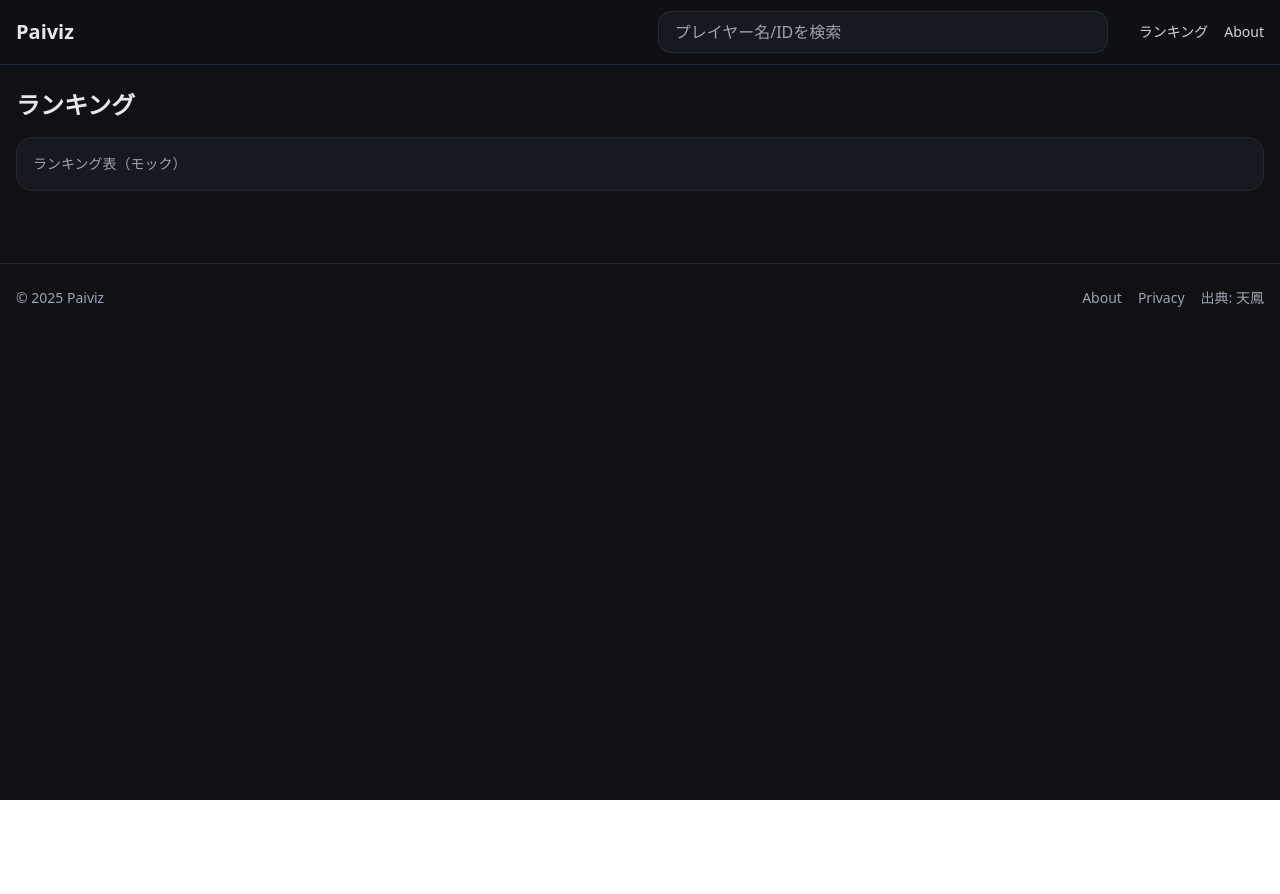
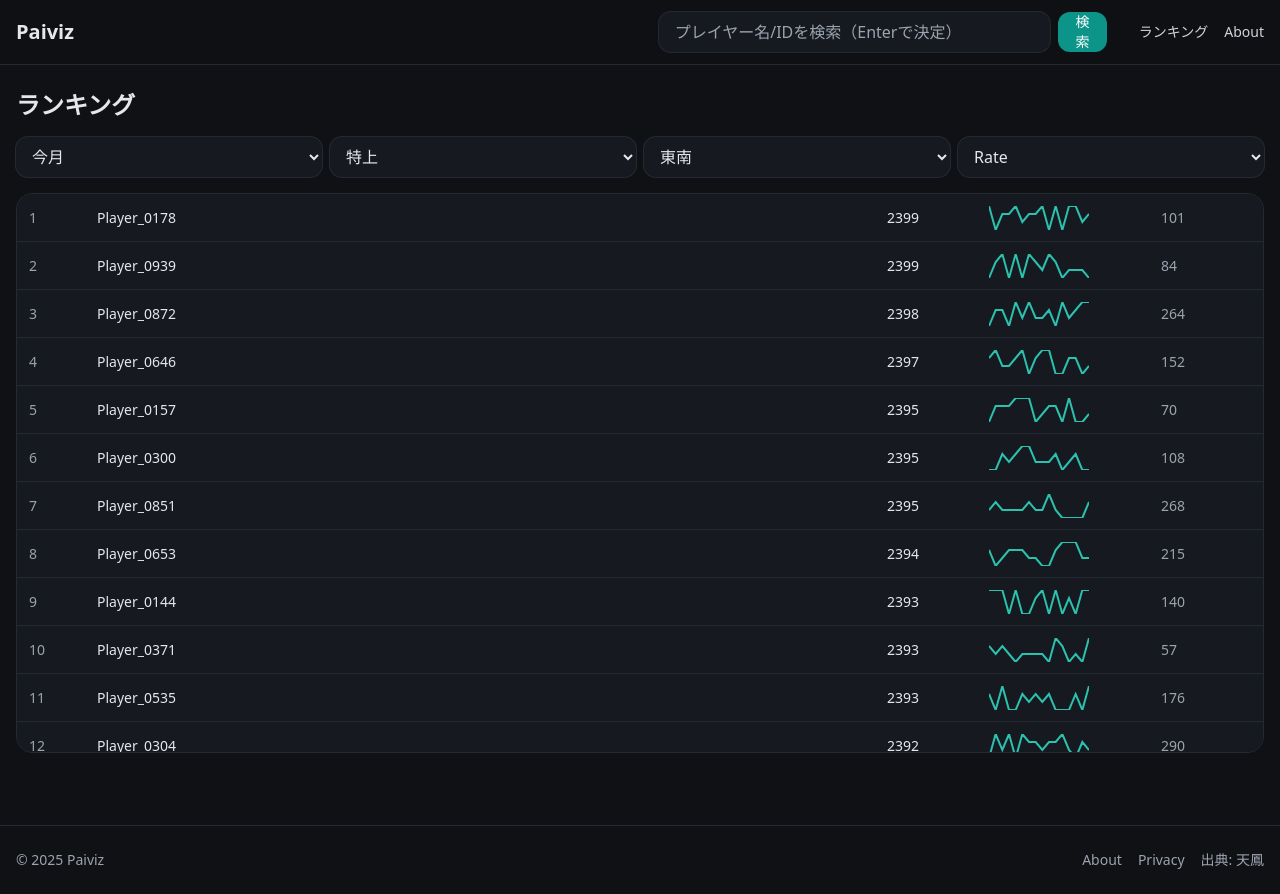
Before and after one commit to RyutaAoyama/paiviz, a Nuxt app: page /rankings in a window 1280 px wide. Before the commit the page ends 800 px from the top, so only its background shows below. Built offline with nearby package versions, Linux system fonts and the light colour scheme.

Commit message:
UI修正

```diff
--- a/components/SearchBox.vue
+++ b/components/SearchBox.vue
@@ -1,14 +1,26 @@
 <template>
-  <div class="relative">
+  <div class="relative flex gap-2">
     <input
       v-model="q"
       class="w-full rounded-xl bg-[#161A20] px-4 py-2 outline-none ring-1 ring-[#242A33]"
-      placeholder="プレイヤー名/IDを検索"
+      placeholder="プレイヤー名/IDを検索（Enterで決定）"
       @keydown.enter="go"
     />
+    <button
+      class="rounded-xl bg-teal-600 px-3 text-sm text-white hover:bg-teal-500"
+      @click="go"
+    >
+      検索
+    </button>
   </div>
 </template>
 <script setup lang="ts">
-const q = ref('')
-const go = () => { if (q.value.trim()) navigateTo(`/player/${encodeURIComponent(q.value.trim())}`) }
+import { ref } from "vue";
+import { navigateTo } from "nuxt/app";
+
+const q = ref("");
+const go = () => {
+  if (q.value.trim())
+    navigateTo(`/player/${encodeURIComponent(q.value.trim())}`);
+};
 </script>
--- /dev/null
+++ b/components/Sparkline.vue
@@ -0,0 +1,45 @@
+<template>
+  <svg
+    :width="width"
+    :height="height"
+    viewBox="0 0 100 24"
+    preserveAspectRatio="none"
+  >
+    <polyline
+      :points="points"
+      fill="none"
+      stroke="currentColor"
+      stroke-width="2"
+      opacity="0.9"
+    />
+  </svg>
+</template>
+<script setup lang="ts">
+import { computed } from "vue";
+
+const props = defineProps<{
+  data: number[];
+  width?: number | string;
+  height?: number | string;
+}>();
+const width = computed(() => props.width ?? 100);
+const height = computed(() => props.height ?? 24);
+const points = computed(() => {
+  if (!props.data?.length) return "";
+  const max = Math.max(...props.data);
+  const min = Math.min(...props.data);
+  const spread = Math.max(1, max - min);
+  return props.data
+    .map((v, i) => {
+      const x = (i / (props.data.length - 1)) * 100;
+      const y = 24 - ((v - min) / spread) * 24;
+      return `${x},${y}`;
+    })
+    .join(" ");
+});
+</script>
+<style scoped>
+svg {
+  display: block;
+}
+</style>
--- /dev/null
+++ b/env.d.ts
@@ -0,0 +1 @@
+/// <reference types="nuxt" />
--- a/pages/player/[name].vue
+++ b/pages/player/[name].vue
@@ -1,6 +1,8 @@
 <template>
   <section class="space-y-6">
-    <h1 class="text-2xl font-bold">{{ decodeURIComponent(route.params.name as string) }}</h1>
+    <h1 class="text-2xl font-bold">
+      {{ decodeURIComponent(route.params.name as string) }}
+    </h1>
     <div class="grid grid-cols-2 gap-4 md:grid-cols-3 lg:grid-cols-5">
       <KpiCard label="和了率" :value="'--%'" />
       <KpiCard label="放銃率" :value="'--%'" />
@@ -9,10 +11,39 @@
       <KpiCard label="平均順位" :value="'--'" />
     </div>
     <AdSlot type="mid" />
-    <div class="rounded-2xl border border-[#242A33] bg-[#161A20] p-8 text-sm text-gray-400">推移チャート（モック）</div>
-    <div class="rounded-2xl border border-[#242A33] bg-[#161A20] p-8 text-sm text-gray-400">直近の対局（モック, ▶公式へ）</div>
+    <div class="rounded-2xl border border-[#242A33] bg-[#161A20] p-4">
+      <div class="mb-2 text-sm text-gray-400">Rate 推移（ダミーデータ）</div>
+      <div style="height: 280px" ref="chartBox"></div>
+    </div>
+    <div
+      class="rounded-2xl border border-[#242A33] bg-[#161A20] p-8 text-sm text-gray-400"
+    >
+      直近の対局（モック, ▶公式へ）
+    </div>
   </section>
 </template>
 <script setup lang="ts">
-const route = useRoute()
+import { useRoute } from "vue-router";
+import { ref, onMounted, onBeforeUnmount } from "vue";
+
+const route = useRoute();
+let chart: any;
+const chartBox = ref<HTMLElement | null>(null);
+onMounted(async () => {
+  const echarts = await import("echarts");
+  if (chartBox.value) {
+    chart = echarts.init(chartBox.value);
+    const x = Array.from({ length: 60 }).map((_, i) => i + 1);
+    const y = x.map((i) => 1800 + Math.sin(i / 6) * 100 + Math.random() * 50);
+    chart.setOption({
+      grid: { left: 32, right: 16, top: 20, bottom: 24 },
+      xAxis: { type: "category", data: x, axisLabel: { color: "#9CA3AF" } },
+      yAxis: { type: "value", axisLabel: { color: "#9CA3AF" } },
+      series: [{ type: "line", data: y, showSymbol: false, smooth: true }],
+    });
+  }
+});
+onBeforeUnmount(() => {
+  chart?.dispose?.();
+});
 </script>
--- a/pages/rankings.vue
+++ b/pages/rankings.vue
@@ -1,6 +1,103 @@
 <template>
   <section class="space-y-4">
     <h1 class="text-2xl font-bold">ランキング</h1>
-    <div class="rounded-2xl border border-[#242A33] bg-[#161A20] p-4 text-sm text-gray-400">ランキング表（モック）</div>
+    <div class="grid grid-cols-2 gap-2 md:grid-cols-4">
+      <select
+        v-model="period"
+        class="rounded-xl bg-[#161A20] px-3 py-2 ring-1 ring-[#242A33]"
+      >
+        <option value="this">今月</option>
+        <option value="prev">先月</option>
+        <option value="all">通期</option>
+      </select>
+      <select
+        v-model="tableType"
+        class="rounded-xl bg-[#161A20] px-3 py-2 ring-1 ring-[#242A33]"
+      >
+        <option>一般</option>
+        <option>上</option>
+        <option>特上</option>
+        <option>鳳凰</option>
+      </select>
+      <select
+        v-model="rule"
+        class="rounded-xl bg-[#161A20] px-3 py-2 ring-1 ring-[#242A33]"
+      >
+        <option>東南</option>
+        <option>東</option>
+      </select>
+      <select
+        v-model="sortKey"
+        class="rounded-xl bg-[#161A20] px-3 py-2 ring-1 ring-[#242A33]"
+      >
+        <option value="rate">Rate</option>
+        <option value="games">対局数</option>
+        <option value="win">勝率</option>
+      </select>
+    </div>
+    <div
+      ref="viewport"
+      class="rounded-2xl border border-[#242A33] bg-[#161A20] text-sm"
+      style="height: 560px; overflow: auto"
+      @scroll="onScroll"
+    >
+      <div :style="{ height: totalHeight + 'px', position: 'relative' }">
+        <div
+          v-for="(row, i) in visibleRows"
+          :key="row.id"
+          class="grid grid-cols-[56px_1fr_90px_160px_90px] items-center gap-3 border-b border-[#242A33]"
+          :style="{
+            position: 'absolute',
+            top: (startIndex + i) * rowHeight + 'px',
+            left: 0,
+            right: 0,
+            height: rowHeight + 'px',
+            padding: '0 12px',
+          }"
+        >
+          <div class="tabular-nums text-gray-400">{{ startIndex + i + 1 }}</div>
+          <div class="truncate">{{ row.name }}</div>
+          <div class="tabular-nums">{{ row.rate }}</div>
+          <div class="text-teal-400"><Sparkline :data="row.spark" /></div>
+          <div class="tabular-nums text-gray-400">{{ row.games }}</div>
+        </div>
+      </div>
+    </div>
   </section>
 </template>
+<script setup lang="ts">
+import { ref, computed, onMounted } from "vue";
+
+const period = ref("this"),
+  tableType = ref("特上"),
+  rule = ref("東南");
+const sortKey = ref<"rate" | "games" | "win">("rate");
+const rowHeight = 48,
+  total = 1000;
+const data = Array.from({ length: total }).map((_, i) => ({
+  id: i,
+  name: `Player_${i.toString().padStart(4, "0")}`,
+  rate: Math.floor(1800 + Math.random() * 600),
+  games: Math.floor(50 + Math.random() * 300),
+  spark: Array.from({ length: 16 }, () => Math.floor(1 + Math.random() * 4)),
+}));
+const sorted = computed(() => [...data].sort((a, b) => b.rate - a.rate));
+const viewport = ref<HTMLElement | null>(null);
+const startIndex = ref(0),
+  visibleCount = ref(0);
+onMounted(() => {
+  calcVisible();
+});
+function calcVisible() {
+  const h = viewport.value?.clientHeight ?? 560;
+  visibleCount.value = Math.ceil(h / rowHeight) + 2;
+}
+function onScroll() {
+  const st = viewport.value?.scrollTop ?? 0;
+  startIndex.value = Math.max(0, Math.floor(st / rowHeight) - 1);
+}
+const visibleRows = computed(() =>
+  sorted.value.slice(startIndex.value, startIndex.value + visibleCount.value)
+);
+const totalHeight = computed(() => sorted.value.length * rowHeight);
+</script>
```
